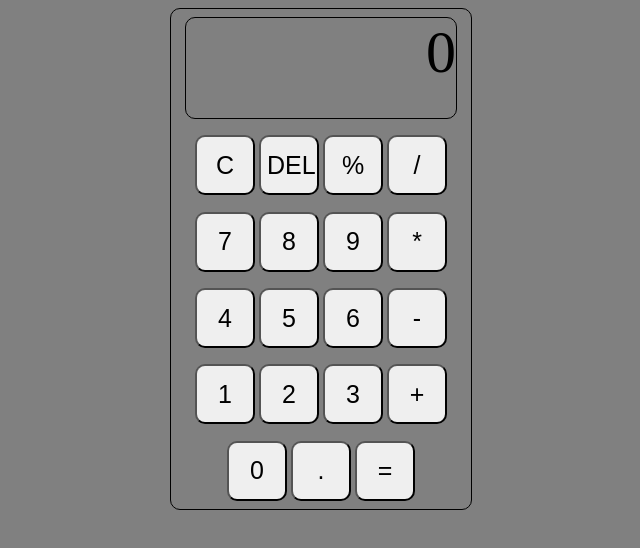
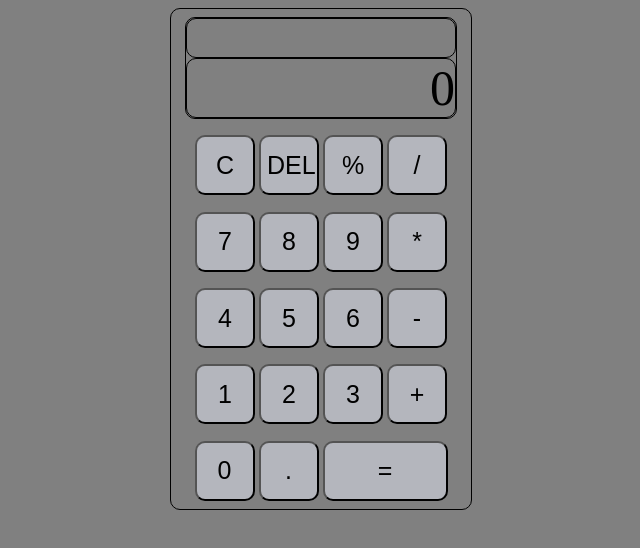
Before and after one commit to kero2610/calculator, a plain HTML site: page index.html in a window 1280 px wide. Shown: the whole page, without its empty margins (327-967 px from the left). Drawn offline with Linux system fonts and the light colour scheme.

Commit message:
commit before redo the work

```diff
--- a/index.html
+++ b/index.html
@@ -12,10 +12,13 @@
 
 <body>
     <div class="calculatorContainer">
-        <div class="display">0</div>
+        <div class="displayContainer">
+            <div class="smallDisplay"></div>
+            <div class="display">0</div>
+        </div>
         <div>
-            <button class="clear">C</button>
-            <button class="backspace">DEL</button>
+            <button class="clear" value="clear">C</button>
+            <button class="backspace" value="delete">DEL</button>
             <button class="operator" value="%">%</button>
             <button class="operator" value="/">/</button>
         </div>
--- a/script.js
+++ b/script.js
@@ -1,4 +1,6 @@
+const buttons = document.querySelectorAll('button');
 const numbers = document.querySelectorAll('.number');
+const smallDisplay = document.querySelector('.smallDisplay');
 const display = document.querySelector('.display');
 const operators = document.querySelectorAll('.operator');
 const equal = document.querySelector('.equal');
@@ -10,12 +12,17 @@ let secondNum = '';
 let isSecondNum = false;
 let operator = '';
 let result = 0;
+let smallDisplayArr = [];
+
+buttons.forEach(button => {
+    button.addEventListener('click', () => {
+    })
+})
 
 
 numbers.forEach(number => {
     number.addEventListener('click', () => {
         let numberValue = number.value;
-        console.log(numberValue);
         if (isFirstNum === false) {
             getFirstNum(numberValue);
         }
@@ -40,35 +47,51 @@ function getSecondNum(num) {
     }
 }
 
-function getOperator(){
+function getOperator() {
     operators.forEach(symbol => {
         symbol.addEventListener('click', () => {
             operator = symbol.value;
-            console.log(operator);
+            if (secondNum) {
+                if (operator === '+') {
+                    result = firstNum + secondNum;
+                } else if (operator === '-') {
+                    result = firstNum - secondNum;
+                } else if (operator === '*') {
+                    result = firstNum * secondNum;
+                } else if (operator === '/') {
+                    result = firstNum / secondNum;
+                }
+            }
             isFirstNum = true;
+            display.textContent = result;
+            smallDisplay.textContent = `${firstNum}${operator}`;
+            firstNum = result;
         })
     })
 }
 getOperator();
 
-equal.addEventListener('click', () =>{
+equal.addEventListener('click', () => {
     display.textContent = '';
-    if (operator === '+'){
-        result = firstNum+secondNum;
-    } else if (operator === '-'){
-        result = firstNum-secondNum;
-    } else if (operator === '*'){
-        result = firstNum*secondNum;
-    } else if (operator === '/'){
-        result = firstNum/secondNum;
+    if (operator === '+') {
+        result = firstNum + secondNum;
+    } else if (operator === '-') {
+        result = firstNum - secondNum;
+    } else if (operator === '*') {
+        result = firstNum * secondNum;
+    } else if (operator === '/') {
+        result = firstNum / secondNum;
     }
     display.textContent = result;
+    smallDisplay.textContent = `${firstNum}${operator}${secondNum}=`;
     firstNum = result;
     secondNum = '';
 })
 
-clear.addEventListener('click', () =>{
+clear.addEventListener('click', () => {
     display.textContent = 0;
+    smallDisplay.textContent = '';
+    smallDisplayArr = [];
 
     firstNum = '';
     isFirstNum = false;
--- a/style.css
+++ b/style.css
@@ -20,15 +20,33 @@ body{
     align-items: center;
 }
 
-.display{
+.displayContainer{
     width: 90%;
     height: 100px;
 
     border: 1px solid black;
     border-radius: 10px;
 
+    display: flex;
+    flex-direction: column;
+}
+
+.smallDisplay{
+    height: 40%;
+    border: 1px solid black;
+    border-radius: 10px;
+
     text-align:end;
-    font-size: 60px;
+    font-size: 30px;
+}
+
+.display{
+    height: 60%;
+    border: 1px solid black;
+    border-radius: 10px;
+
+    text-align:end;
+    font-size: 50px;
 }
 
 button{
@@ -36,5 +54,27 @@ button{
     height: 60px;
     border-radius: 10px;
 
+    background-color: #b4b6bd;
+
     font-size: 25px;
 }
+
+/* Button Hover State */
+button:hover {
+    background-color: #6c6b70;
+  }
+
+  /* Button Focus State */
+  button:focus {
+    outline: none;
+  }
+
+  /* Button Active State */
+  button:active {
+    background-color: #6c6b70;
+    transform: translateY(1px);
+  }
+
+  div .equal{
+    width: 125px;
+  }
```
